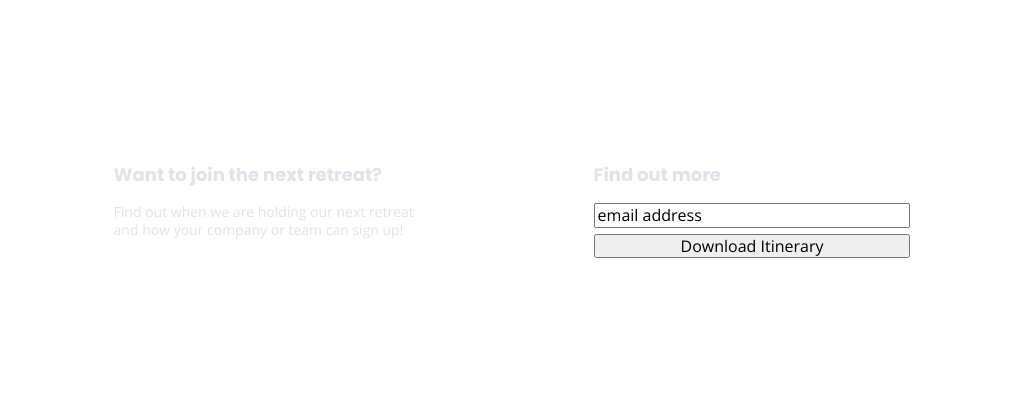
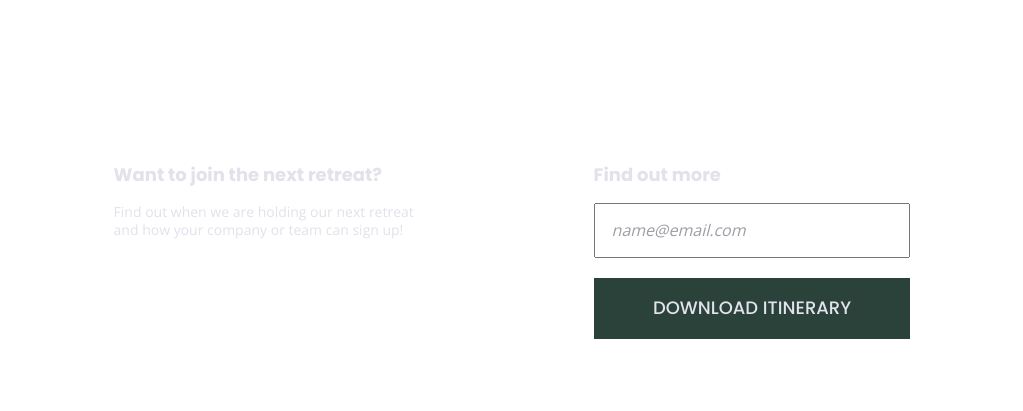
Before and after one commit to sarah-kallansrud/unplugged-retreat, a website built with Parcel: page index.html in a window 1280 px wide. Shown: the part 350-761 px from the top of the page, without its empty margins (128-1151 px from the left). Built offline with nearby package versions, Linux system fonts and the light colour scheme.

Commit message:
Added style for aside

```diff
--- a/css/main.css
+++ b/css/main.css
@@ -266,12 +266,35 @@ aside .form {
   align-items: center;
   flex-flow: row wrap;
   justify-content: space-between;
+  margin-top: 30px;
 
 }
 
-aside input {
+/*aside input {
   width: 100%;
   margin-bottom: 6px;
+}*/
+
+input[type=text] {
+  box-sizing: border-box;
+  width: 100%;
+  color: #9d9ea4;
+  font-style: italic;
+  padding: 1em;
+}
+
+input[type=button] {
+  width: 100%;
+  padding: 20px 0;
+  margin-top: 20px;
+  background-color: #2a423a;
+  font-family: 'Poppins', Arial, Helvetica, sans-serif;
+  font-weight: 500;
+  font-size: 1.125em;
+  color: #e2e3ed;
+  border: none;
+  text-align: center;
+  text-transform: uppercase;
 }
 
 /* Features */
--- a/index.html
+++ b/index.html
@@ -63,7 +63,7 @@
         </div>
         <div class="form">
           <h3>Find out more</h3>
-          <input type="text" name="name" value="email address">
+          <input type="text" name="name" value="name@email.com">
           <input type="button" value="Download Itinerary">
         </div>
       </div> <!-- aside content wrapper ends -->
```
